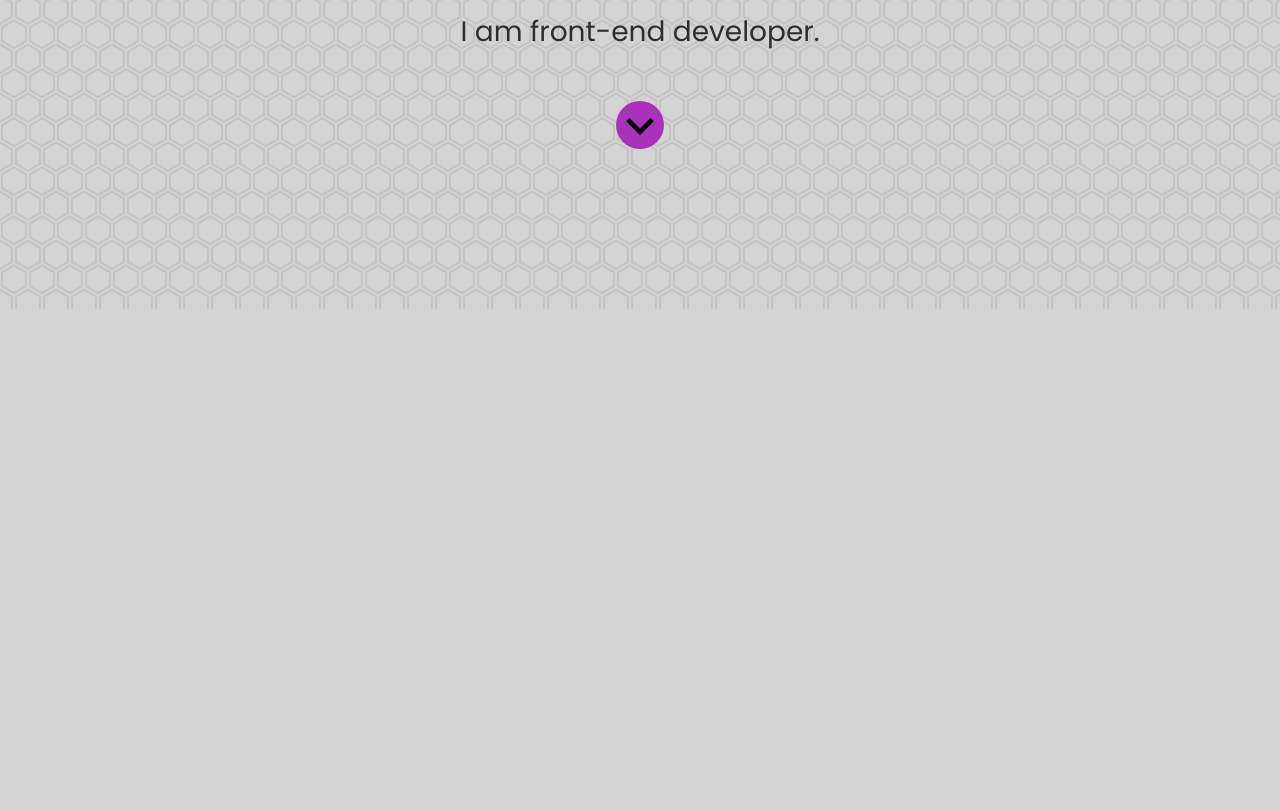
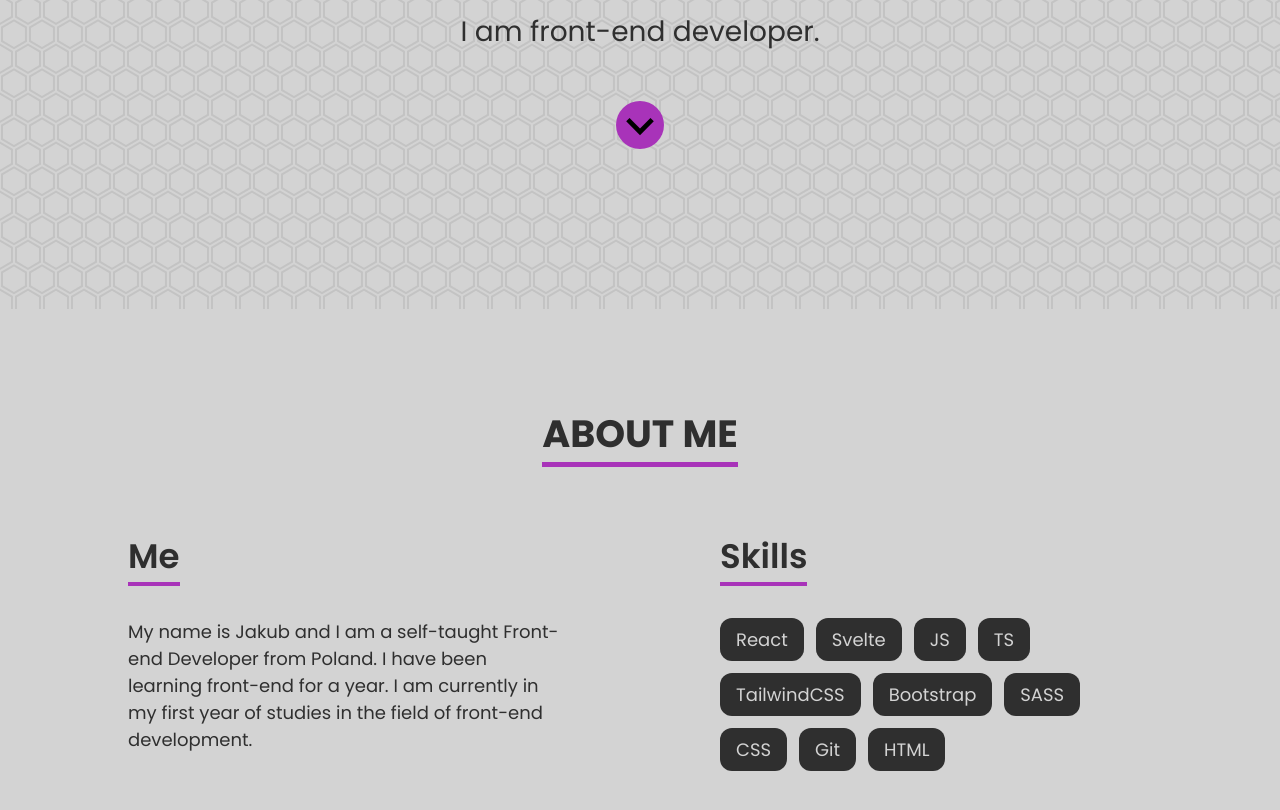
Before and after one commit to Jeda777/portfolio-site, a SvelteKit app: page / in a window 1280 px wide. Shown: the part 364-1174 px from the top of the page. Before the commit the page ends 800 px from the top, so only its background shows below. Built offline with nearby package versions, Linux system fonts and the light colour scheme.

Commit message:
About Me created

```diff
--- /dev/null
+++ b/src/components/About.svelte
@@ -0,0 +1,173 @@
+<script>
+  import { each } from "svelte/internal";
+  import Skill from "./Skill.svelte";
+  const skills = [
+    "React",
+    "Svelte",
+    "JS",
+    "TS",
+    "TailwindCSS",
+    "Bootstrap",
+    "SASS",
+    "CSS",
+    "Git",
+    "HTML",
+  ];
+</script>
+
+<section id="about">
+  <h2>About Me</h2>
+  <div class="about-container">
+    <div class="about-text">
+      <h3>Me</h3>
+      <p>
+        My name is Jakub and I am a self-taught Front-end Developer from Poland.
+        I have been learning front-end for a year. I am currently in my first
+        year of studies in the field of front-end development.
+      </p>
+    </div>
+    <div class="about-skills">
+      <h3>Skills</h3>
+      <div class="skills-container">
+        {#each skills as skill}
+          <Skill {skill} />
+        {/each}
+      </div>
+    </div>
+  </div>
+</section>
+
+<style lang="scss">
+  @import "../variables";
+  #about {
+    padding: 4rem 3rem;
+    display: flex;
+    flex-direction: column;
+    align-items: center;
+    gap: 2rem;
+    text-align: center;
+    h2 {
+      text-transform: uppercase;
+      font-weight: 700;
+      font-size: 28px;
+      border-bottom: 4px solid $text-hover;
+    }
+    .about-container {
+      display: flex;
+      flex-direction: column;
+      align-items: center;
+      gap: 2rem;
+      .about-text,
+      .about-skills {
+        display: flex;
+        flex-direction: column;
+        align-items: center;
+        gap: 1.5rem;
+        h3 {
+          font-size: 26px;
+          font-weight: 600;
+          border-bottom: 3px solid $text-hover;
+        }
+        p {
+          font-weight: 400;
+        }
+        .skills-container {
+          display: flex;
+          flex-wrap: wrap;
+          justify-content: center;
+          gap: 0.5rem;
+        }
+      }
+    }
+    @media (min-width: 768px) {
+      padding: 5rem 8rem;
+      gap: 3rem;
+      h2 {
+        font-size: 34px;
+        border-width: 5px;
+      }
+      .about-container {
+        gap: 3rem;
+        .about-text,
+        .about-skills {
+          gap: 2rem;
+          h3 {
+            font-size: 30px;
+            border-width: 4px;
+          }
+          .skills-container {
+            gap: 0.75rem;
+          }
+        }
+      }
+    }
+    @media (min-width: 1024px) {
+      padding: 5rem 10rem;
+    }
+    @media (min-width: 1280px) {
+      padding: 6rem 8rem;
+      gap: 4rem;
+      h2 {
+        font-size: 38px;
+      }
+      .about-container {
+        flex-direction: row;
+        align-items: flex-start;
+        text-align: left;
+        gap: 10rem;
+        .about-text,
+        .about-skills {
+          align-items: flex-start;
+          flex: 1;
+          h3 {
+            font-size: 34px;
+          }
+          p {
+            font-size: 18px;
+          }
+          .skills-container {
+            justify-content: flex-start;
+          }
+        }
+      }
+    }
+    @media (min-width: 1600px) {
+      padding: 8rem 10rem;
+      gap: 6rem;
+      h2 {
+        font-size: 44px;
+      }
+      .about-container {
+        gap: 12rem;
+        .about-text,
+        .about-skills {
+          h3 {
+            font-size: 38px;
+          }
+          p {
+            font-size: 22px;
+          }
+        }
+      }
+    }
+    @media (min-width: 1920px) {
+      padding: 10rem 12rem;
+      gap: 8rem;
+      h2 {
+        font-size: 50px;
+      }
+      .about-container {
+        gap: 14rem;
+        .about-text,
+        .about-skills {
+          h3 {
+            font-size: 44px;
+          }
+          p {
+            font-size: 24px;
+          }
+        }
+      }
+    }
+  }
+</style>
--- a/src/components/Navbar.svelte
+++ b/src/components/Navbar.svelte
@@ -37,6 +37,7 @@
 <style lang="scss">
   @import "../variables";
   header {
+    z-index: 1;
     background: white;
     padding: 1rem;
     display: flex;
--- /dev/null
+++ b/src/components/Skill.svelte
@@ -0,0 +1,35 @@
+<script>
+  export let skill;
+</script>
+
+<p class="skill" key={skill}>{skill}</p>
+
+<style lang="scss">
+  @import "../variables";
+  .skill {
+    padding: 0.25rem 0.75rem;
+    background: $text;
+    color: $bg;
+    border-radius: 0.5rem;
+    font-weight: 400;
+    @media (min-width: 768px) {
+      padding: 0.375rem 0.875rem;
+      border-radius: 0.625rem;
+    }
+    @media (min-width: 1024px) {
+      padding: 0.5rem 1rem;
+      border-radius: 0.75rem;
+    }
+    @media (min-width: 1280px) {
+      font-size: 18px;
+    }
+    @media (min-width: 1600px) {
+      font-size: 22px;
+    }
+    @media (min-width: 1920px) {
+      padding: 0.625rem 1.125rem;
+      border-radius: 0.825rem;
+      font-size: 24px;
+    }
+  }
+</style>
--- a/src/routes/+page.svelte
+++ b/src/routes/+page.svelte
@@ -1,10 +1,12 @@
 <script>
   import Navbar from "../components/Navbar.svelte";
   import Hero from "../components/Hero.svelte";
+  import About from "../components/About.svelte";
   import "./+page.scss";
 </script>
 
 <Navbar />
 <main>
   <Hero />
+  <About />
 </main>
```
